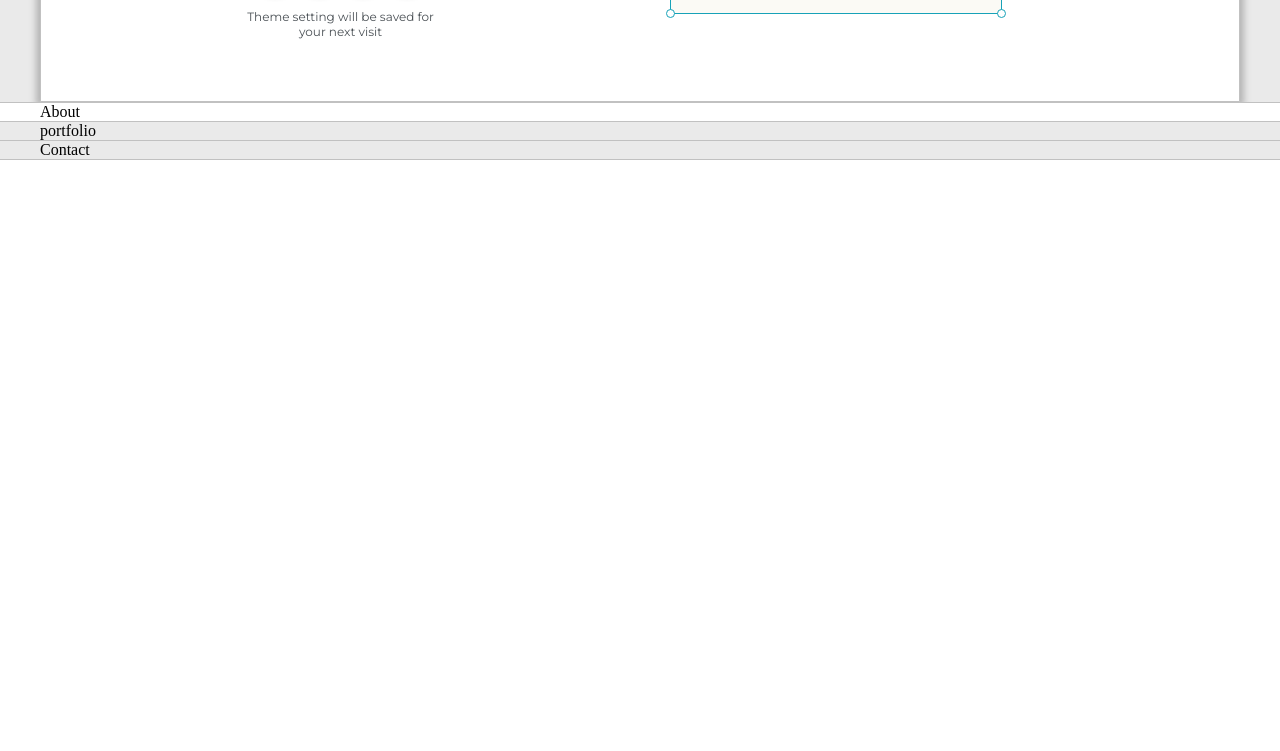
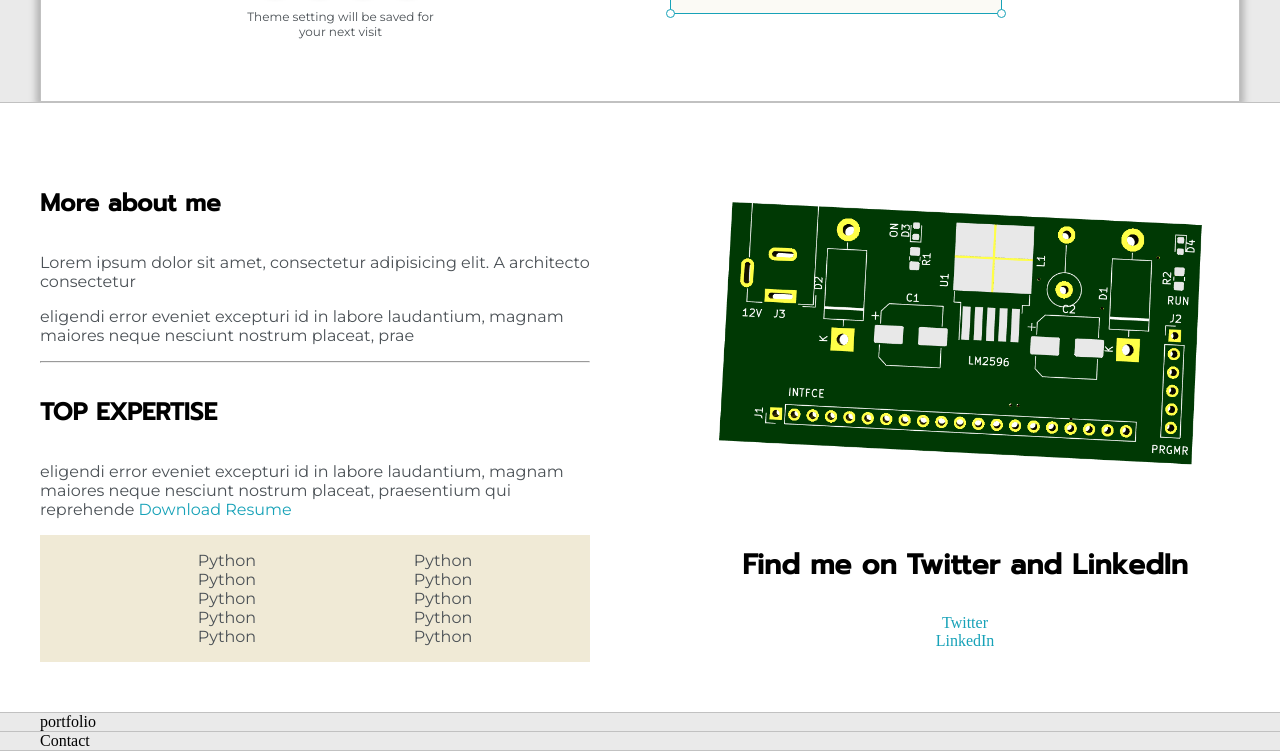
Before and after one commit to bytecod3/robotics-dojo-website, a plain HTML site: page index.html in a window 1280 px wide. Shown: the part 593-1344 px from the top of the page. Before the commit the page ends 800 px from the top, so only its background shows below. Drawn offline with Linux system fonts and the light colour scheme.

Commit message:
finished about section

```diff
--- a/default.css
+++ b/default.css
@@ -250,6 +250,31 @@ h6{font-size: 16px;}
     left: -5px;
 }
 
+.about-wrapper{
+    display: grid;
+    grid-template-columns: repeat(auto-fit, minmax(320px, 1fr));
+    padding-top: 50px;
+    padding-bottom: 50px;
+    gap: 100px;
+
+}
+
+#skills{
+    display: flex;
+    justify-content: space-evenly;
+    background-color: var(--previewShadow);
+}
+
+.social-links{
+    display: grid;
+    align-content: center;
+    text-align: center;
+}
+
+#social-image{
+    width: 100%;
+}
+
 @media screen and (max-width: 1200px){
     .main-container{
         width: 95%;
--- a/index.html
+++ b/index.html
@@ -78,7 +78,51 @@
 
 <section class="s2">
     <div class="main-container">
-        About
+
+        <div class="about-wrapper">
+            <div class="about-me">
+                <h4>More about me</h4>
+
+                <p>Lorem ipsum dolor sit amet, consectetur adipisicing elit. A architecto consectetur </p>
+                <p>eligendi error eveniet excepturi id in labore laudantium, magnam maiores neque nesciunt nostrum placeat, prae</p>
+
+
+                <hr>
+
+                <h4>TOP EXPERTISE</h4>
+
+                <p>
+                    eligendi error eveniet excepturi id in labore laudantium, magnam maiores neque nesciunt nostrum placeat, praesentium qui reprehende
+                    <a href="#" target="_blank">Download Resume</a>
+                </p>
+
+                <div id="skills">
+                    <ul>
+                        <li>Python</li>
+                        <li>Python</li>
+                        <li>Python</li>
+                        <li>Python</li>
+                        <li>Python</li>
+                    </ul>
+
+                    <ul>
+                        <li>Python</li>
+                        <li>Python</li>
+                        <li>Python</li>
+                        <li>Python</li>
+                        <li>Python</li>
+                    </ul>
+                </div>
+            </div>
+
+            <div class="social-links">
+                <img id="social-image" src="images/robotic-arm.png" alt="">
+                <h3>Find me on Twitter and LinkedIn</h3>
+                <a href="">Twitter</a>
+                <a href="">LinkedIn</a>
+            </div>
+
+        </div>
     </div>
 </section>
 
```
